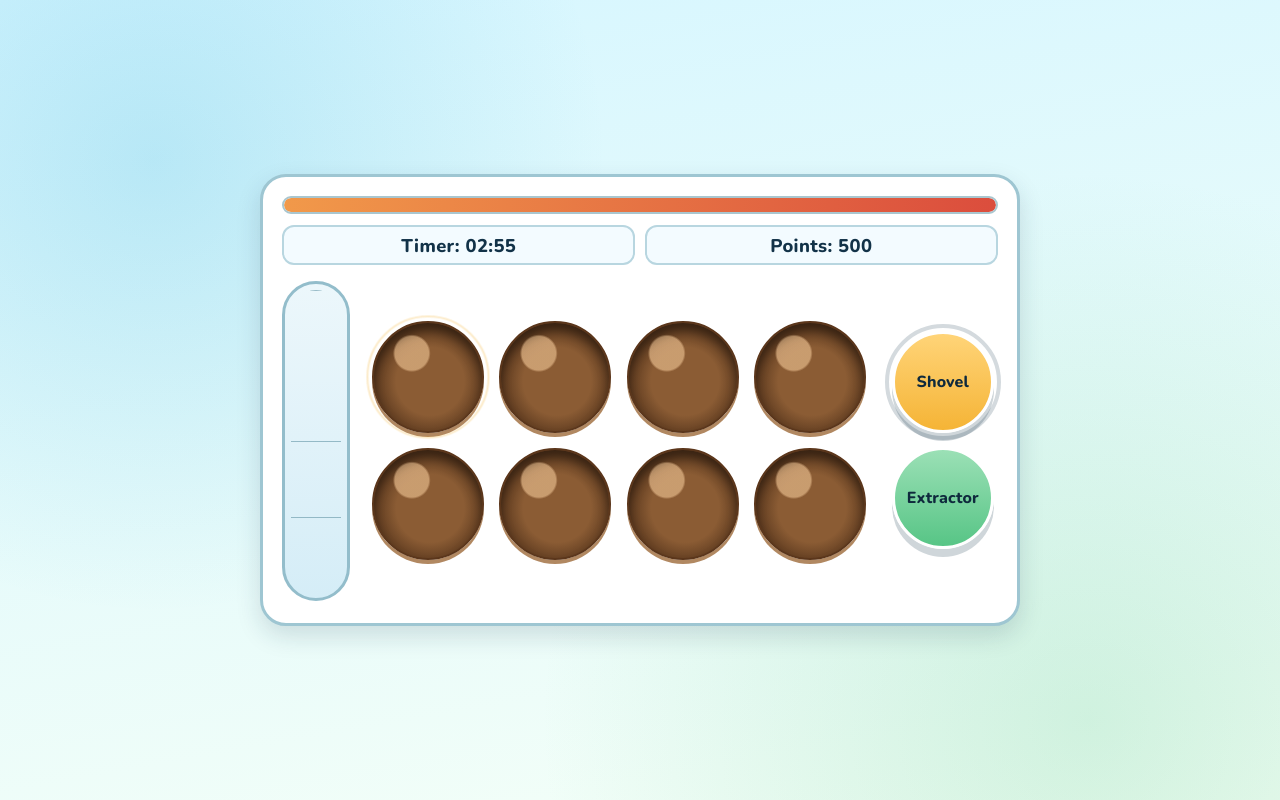
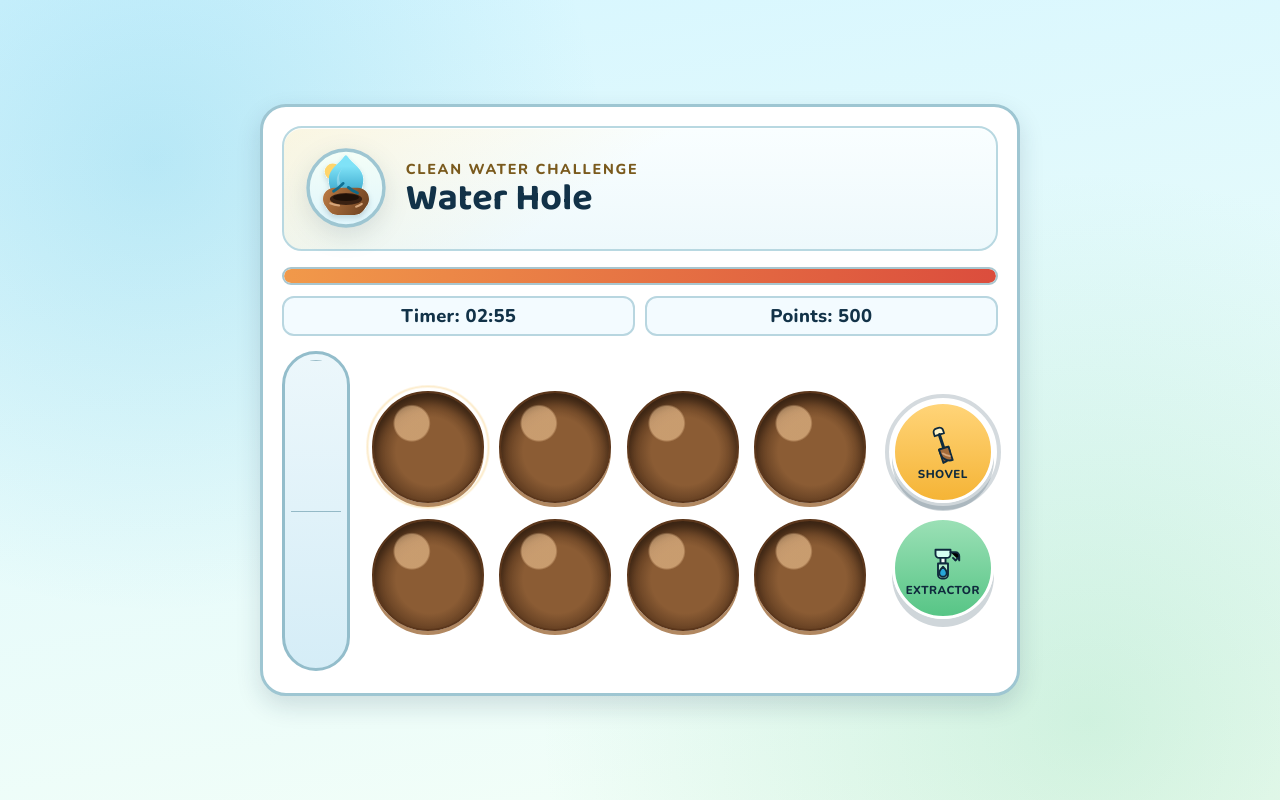
Before and after one commit to Pro133-art/Charity-Water-Game, a plain HTML site: page index.html in a window 1280 px wide. Drawn offline with nearby package versions, Linux system fonts and the light colour scheme.

Commit message:
Add branded header and logo to enhance game interface

```diff
--- a/index.html
+++ b/index.html
@@ -9,6 +9,14 @@
 <body>
 	<!-- Main playable game board. -->
 	<div class="game" id="water-hole-game">
+		<header class="brand-banner" aria-label="Water Hole game branding">
+			<img class="brand-logo" src="assets/water-hole-logo.svg" alt="Water Hole logo" />
+			<div class="brand-copy">
+				<p class="brand-kicker">Clean Water Challenge</p>
+				<h1 class="brand-title">Water Hole</h1>
+			</div>
+		</header>
+
 		<!-- Top pollution progress indicator. -->
 		<div class="pollution-bar-container" id="pollutionBarContainer" aria-label="Pollution bar" aria-valuemin="0" aria-valuemax="100" aria-valuenow="100" role="progressbar">
 			<div class="pollution-bar" id="pollutionBar"></div>
@@ -44,8 +52,34 @@
 
 			<!-- Tool selection controls. -->
 			<aside class="tool-buttons" aria-label="Tools">
-				<button type="button" class="tool-button circular" id="shovelButton">Shovel</button>
-				<button type="button" class="tool-button circular" id="extractorButton">Extractor</button>
+				<button type="button" class="tool-button circular" id="shovelButton">
+					<span class="tool-icon" aria-hidden="true">
+						<svg viewBox="0 0 64 64" focusable="false">
+							<g transform="rotate(-18 32 32)">
+								<path d="M24 10C24 6.68629 26.6863 4 30 4H34C37.3137 4 40 6.68629 40 10V15H24V10Z" fill="#FFF3C6" stroke="#0F2A3D" stroke-width="3" stroke-linejoin="round"/>
+								<path d="M32 15V38" stroke="#0F2A3D" stroke-width="5" stroke-linecap="round"/>
+								<path d="M24 38H40V45C40 53.8366 32.8366 61 24 61H24V38Z" fill="#8E5931" stroke="#0F2A3D" stroke-width="3" stroke-linejoin="round"/>
+								<path d="M40 38H24V45C24 53.8366 31.1634 61 40 61H40V38Z" fill="#A46B3A" stroke="#0F2A3D" stroke-width="3" stroke-linejoin="round"/>
+								<path d="M28 46C30.5 49 33.5 51.5 37.5 53.5" stroke="#D7A67B" stroke-width="3" stroke-linecap="round"/>
+							</g>
+						</svg>
+					</span>
+					<span class="tool-label">Shovel</span>
+				</button>
+				<button type="button" class="tool-button circular" id="extractorButton">
+					<span class="tool-icon" aria-hidden="true">
+						<svg viewBox="0 0 64 64" focusable="false">
+							<path d="M20 14H44V21C44 24.3137 41.3137 27 38 27H26C22.6863 27 20 24.3137 20 21V14Z" fill="#D5FFF0" stroke="#0F2A3D" stroke-width="3" stroke-linejoin="round"/>
+							<path d="M28 27H36V36H28V27Z" fill="#F6FFF9" stroke="#0F2A3D" stroke-width="3" stroke-linejoin="round"/>
+							<path d="M24 36H40V54C40 57.3137 37.3137 60 34 60H30C26.6863 60 24 57.3137 24 54V36Z" fill="#B4F0CC" stroke="#0F2A3D" stroke-width="3" stroke-linejoin="round"/>
+							<path d="M32 41C35.866 45.0548 38 48.423 38 51C38 54.3137 35.3137 57 32 57C28.6863 57 26 54.3137 26 51C26 48.423 28.134 45.0548 32 41Z" fill="#27A8D8" stroke="#0F2A3D" stroke-width="3" stroke-linejoin="round"/>
+							<path d="M44 18H52C55.3137 18 58 20.6863 58 24V31" stroke="#0F2A3D" stroke-width="3" stroke-linecap="round" stroke-linejoin="round"/>
+							<path d="M52 31L48 27" stroke="#0F2A3D" stroke-width="3" stroke-linecap="round"/>
+							<path d="M52 31L56 27" stroke="#0F2A3D" stroke-width="3" stroke-linecap="round"/>
+						</svg>
+					</span>
+					<span class="tool-label">Extractor</span>
+				</button>
 			</aside>
 		</main>
 	</div>
--- a/style.css
+++ b/style.css
@@ -7,6 +7,7 @@
 	--panel: #ffffff;
 	--panel-border: #9ec6d2;
 	--ink: #123248;
+	--sun: #ffd56b;
 	--mud: #a46b3a;
 	--mud-dark: #6d431f;
 	--water: #27a8d8;
@@ -47,6 +48,53 @@ body {
 	box-shadow: var(--shadow-soft);
 	animation: pop-in 420ms ease-out;
 	transition: filter 220ms ease;
+}
+
+/* Branded header that previews the game logo in context. */
+.brand-banner {
+	display: flex;
+	align-items: center;
+	gap: 0.85rem;
+	margin-bottom: 0.8rem;
+	padding: 0.75rem 0.85rem;
+	border-radius: 20px;
+	border: 2px solid #b8d8e1;
+	background:
+		linear-gradient(145deg, rgba(255, 213, 107, 0.2), rgba(255, 213, 107, 0) 45%),
+		linear-gradient(180deg, #f9feff, #eef9fc);
+	box-shadow: inset 0 1px 0 rgba(255, 255, 255, 0.9);
+}
+
+.brand-logo {
+	width: 70px;
+	height: 70px;
+	flex: 0 0 auto;
+	filter: drop-shadow(0 8px 12px rgba(18, 50, 72, 0.12));
+}
+
+.brand-copy {
+	min-width: 0;
+	display: flex;
+	flex-direction: column;
+	gap: 0.1rem;
+}
+
+.brand-kicker {
+	margin: 0;
+	font-family: "Nunito", "Verdana", sans-serif;
+	font-size: 0.8rem;
+	font-weight: 800;
+	letter-spacing: 0.12em;
+	text-transform: uppercase;
+	color: #7a5a1d;
+}
+
+.brand-title {
+	margin: 0;
+	font-size: clamp(1.5rem, 3vw, 2rem);
+	line-height: 0.95;
+	color: var(--ink);
+	text-wrap: balance;
 }
 
 /* Visually mute and lock the board when the game has ended. */
@@ -264,16 +312,57 @@ body {
 .tool-button {
 	width: 84px;
 	height: 84px;
+	padding: 0.35rem;
+	display: flex;
+	flex-direction: column;
+	justify-content: center;
+	align-items: center;
+	gap: 0.24rem;
 	border-radius: 50%;
 	border: 3px solid #ffffff;
 	font-family: "Nunito", "Verdana", sans-serif;
 	font-size: 0.9rem;
 	font-weight: 800;
 	letter-spacing: 0.01em;
+	text-align: center;
+	line-height: 1;
 	color: #0f2a3d;
 	cursor: pointer;
 	box-shadow: 0 8px 0 rgba(18, 50, 72, 0.2);
 	transition: transform 160ms ease, box-shadow 160ms ease;
+}
+
+.tool-icon {
+	width: 2rem;
+	height: 2rem;
+	display: inline-flex;
+	align-items: center;
+	justify-content: center;
+	flex: 0 0 auto;
+}
+
+.tool-icon svg {
+	width: 100%;
+	height: 100%;
+	overflow: visible;
+}
+
+.tool-label {
+	display: block;
+	font-size: 0.62rem;
+	font-weight: 800;
+	letter-spacing: 0.04em;
+	text-transform: uppercase;
+}
+
+#shovelButton .tool-icon {
+	transform: translateY(1px);
+}
+
+#extractorButton .tool-icon {
+	width: 2.05rem;
+	height: 2.05rem;
+	transform: translateY(1px);
 }
 
 /* Shovel button color theme. */
@@ -396,6 +485,24 @@ body {
 		padding: 0.8rem;
 	}
 
+	.brand-banner {
+		gap: 0.7rem;
+		padding: 0.65rem 0.72rem;
+	}
+
+	.brand-logo {
+		width: 58px;
+		height: 58px;
+	}
+
+	.brand-kicker {
+		font-size: 0.72rem;
+	}
+
+	.brand-title {
+		font-size: 1.3rem;
+	}
+
 	.game-main {
 		grid-template-columns: 46px minmax(0, 1fr);
 		grid-template-areas:
@@ -422,6 +529,21 @@ body {
 		width: 74px;
 		height: 74px;
 		font-size: 0.82rem;
+		gap: 0.18rem;
+	}
+
+	.tool-icon {
+		width: 1.7rem;
+		height: 1.7rem;
+	}
+
+	#extractorButton .tool-icon {
+		width: 1.78rem;
+		height: 1.78rem;
+	}
+
+	.tool-label {
+		font-size: 0.56rem;
 	}
 }
 
@@ -434,6 +556,24 @@ body {
 	.game {
 		width: min(100%, 760px);
 		padding: 1.2rem 1.2rem 1.4rem;
+	}
+
+	.brand-banner {
+		margin-bottom: 1rem;
+		padding: 0.9rem 1rem;
+	}
+
+	.brand-logo {
+		width: 92px;
+		height: 92px;
+	}
+
+	.brand-kicker {
+		font-size: 0.9rem;
+	}
+
+	.brand-title {
+		font-size: 2.35rem;
 	}
 
 	.game-header {
@@ -458,6 +598,21 @@ body {
 		width: 102px;
 		height: 102px;
 		font-size: 1rem;
+		gap: 0.35rem;
+	}
+
+	.tool-icon {
+		width: 2.45rem;
+		height: 2.45rem;
+	}
+
+	#extractorButton .tool-icon {
+		width: 2.5rem;
+		height: 2.5rem;
+	}
+
+	.tool-label {
+		font-size: 0.72rem;
 	}
 }
 
```
Also changed, not shown: assets/water-hole-logo.svg (added).
